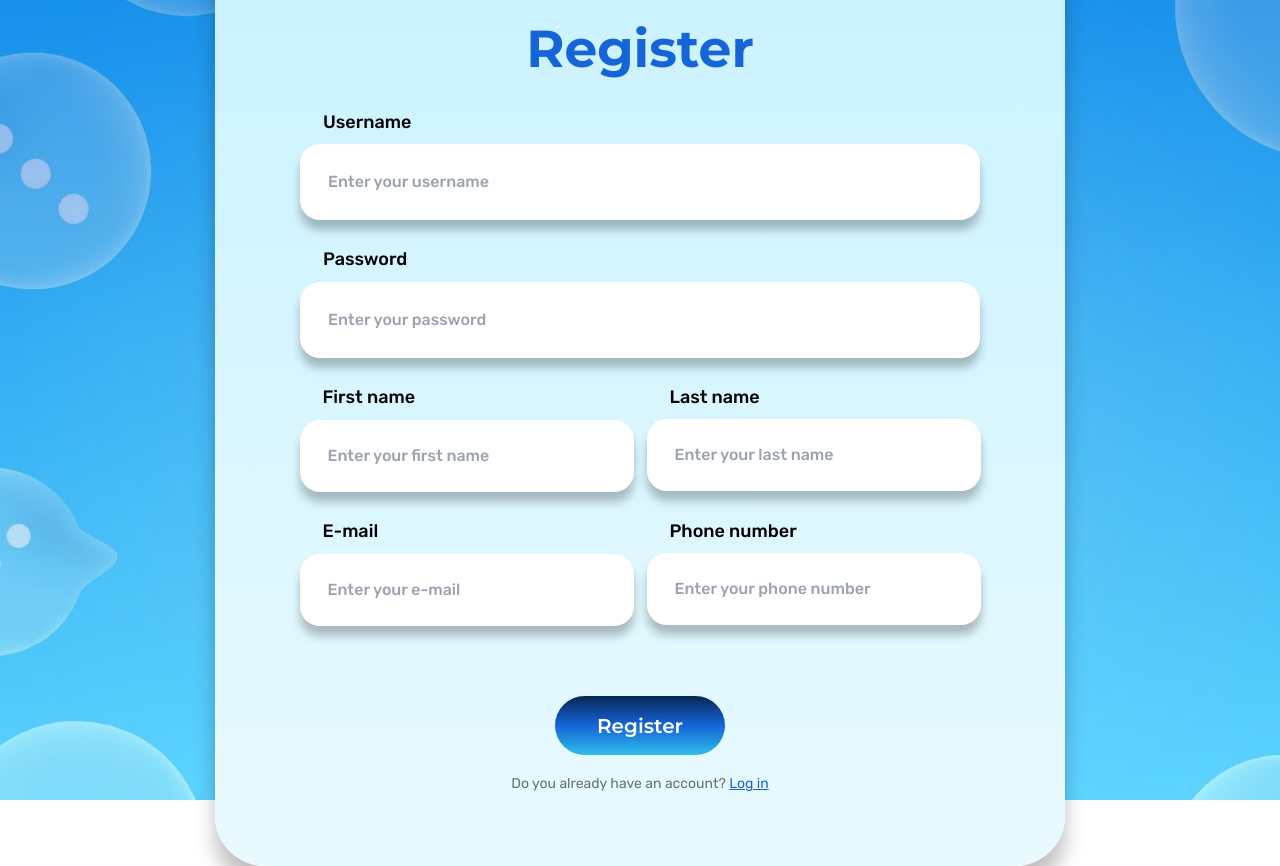
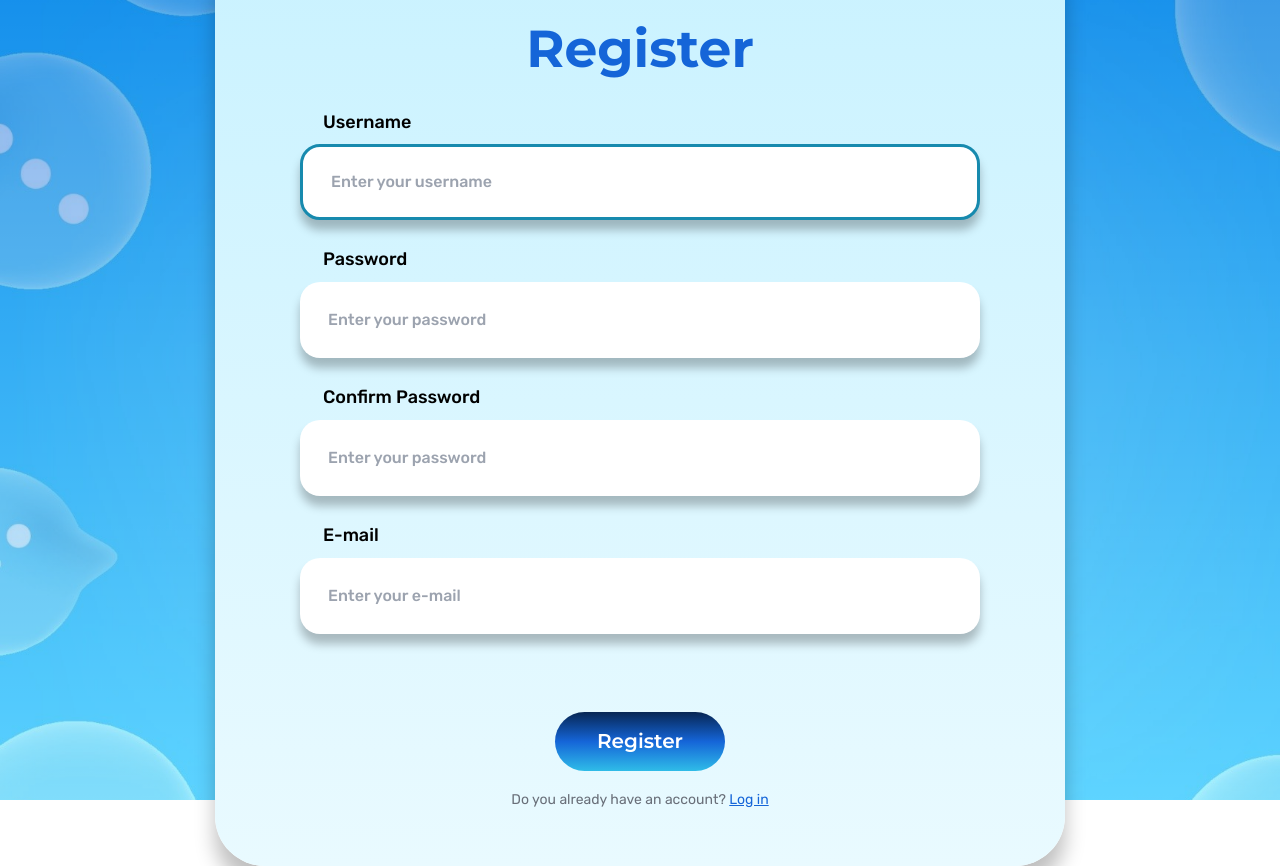
Before and after one commit to FairyFay404/Chic-Chat, a React (Vite) app in the folder client/: page /register in a window 1280 px wide. Built offline with nearby package versions, Linux system fonts and the light colour scheme.

Commit message:
Add show err of Signin & Register + Addfriend Comp

```diff
--- a/client/index.html
+++ b/client/index.html
@@ -2,7 +2,7 @@
 <html lang="en">
   <head>
     <meta charset="UTF-8" />
-    <link rel="icon" type="image/svg+xml" href="/vite.svg" />
+    <link rel="icon" type="image/svg+xml" href="/ChicChatLOGO.png" />
     <meta name="viewport" content="width=device-width, initial-scale=1.0" />
     <title>Chic-Chat</title>
   </head>
--- a/client/src/components/Register.jsx
+++ b/client/src/components/Register.jsx
@@ -1,52 +1,64 @@
-import React,{useState} from 'react'
+import React, { useState } from 'react'
 import axios from 'axios'
 import { useNavigate } from "react-router-dom";
 
 export default function Register() {
-    const [username,setUsername] = useState('');
-    const [password,setPassword] = useState('');
-    const [firstname,setFirstname] = useState('');
-    const [lastname,setLastname] = useState('');
-    const [email,setEmail] = useState('');
-    const [phonenumber,setPhonenumber] = useState('');
-    const [error,setError] = useState(false)
+    const [username, setUsername] = useState('');
+    const [password, setPassword] = useState('');
+    const [confirmPassword, setConfirmPassword] = useState("");
+    const [email, setEmail] = useState('');
+
+    const [error, setError] = useState(false);
+    const [textError, setTextError] = useState("");
+    const [errorUsername, setErrorUsername] = useState(false)
+    const [errorPassword, setErrorPassword] = useState(false)
+    const [errorConfirmPassword, setErrorConfirmPassword] = useState(false)
+    const [errorEmail, setErrorEmail] = useState(false)
 
     const navigate = useNavigate();
 
-    const handleSubmit = async (e)=>{
+    const handleSubmit = async (e) => {
 
         e.preventDefault();
-        if(username.trim().length == 0 || password.trim().length==0||firstname.trim().length==0||lastname.trim().length==0||email.trim().length==0||phonenumber.trim().length==0){
+        if (username.trim().length == 0 || password.trim().length == 0 || confirmPassword.trim().length == 0 || email.trim().length == 0 ){
             setError(true);
+            setTextError("Please fill out all");
+        }else if(password.trim() != confirmPassword.trim()){ // Password != confirmPassword
+            setError(true);
+            setTextError("Password and Confirm password don't match");
+            setErrorPassword(true)
+            setErrorConfirmPassword(true)
         }
         else {
-            const res = await axios.post('http://localhost:3000/api/register',{
+            const res = await axios.post('http://localhost:3000/api/register', {
                 username: username,
                 password: password,
-                fName: firstname,
-                lName: lastname,
                 email: email,
-                phoneNum: phonenumber,
             });
 
             alert(res.data.message)
-            if(res.data.status == "success"){
+            if (res.data.status == "success") {
+                setError(false);
+                setErrorUsername(false);
+                setErrorPassword(false);
+                setErrorConfirmPassword(false);
+                setErrorEmail(false)
                 navigate("/");
             }
-            else{
+            else {
                 console.log(res.err)
                 navigate("/register");
             }
 
         }
 
-        console.log(username,password,firstname,lastname,email,phonenumber)
+        console.log(username, password, email)
     }
 
     return (
         <>
-        <div className="bg-gradient-to-b from-[#1565D8] to-[#9EE8FF] h-screen">
-                <div className="w-full h-screen bg-no-repeat bg-cover" style={{backgroundImage: `url("/Wallpaper.png")`}}>
+            <div className="bg-gradient-to-b from-[#1565D8] to-[#9EE8FF] h-screen">
+                <div className="w-full h-screen bg-no-repeat bg-cover" style={{ backgroundImage: `url("/Wallpaper.png")` }}>
                     <div className="flex flex-row justify-center items-center h-full">
                         <div className="w-[850px] h-[931px] rounded-[50px] bg-gradient-to-b from-[#C9F2FF] from-0% to-[#E9FAFF] to-67% shadow-[0_20px_20px_rgba(0,0,0,0.25)]">
                             <div className="flex flex-col justify-center items-center font-Rubik">
@@ -54,37 +66,25 @@ export default function Register() {
                                 <form onSubmit={handleSubmit}>
                                     <div className="flex flex-col justify-center items-center gap-[28px]">
                                         <div className="username">
-                                        <p className='font-medium text-[18px] ps-[23px] pb-[11px] leading-[22px]'>Username</p>
-                                        <input type="text" id='box_username' className='w-[680px] h-[76px] rounded-[20px] ps-[28px] shadow-[0_10px_10px_rgba(0,0,0,0.25)] placeholder:font-medium focus:border-[3px] focus:border-[#178AAE] focus:outline-0' placeholder='Enter your username' onChange={e=>setUsername(e.target.value)}/>
-                                    </div>
-                                    <div className="password">
-                                        <p className='font-medium text-[18px] ps-[23px] pb-[11px] leading-[23px]'>Password</p>
-                                        <input type="password" id='box_password' className='w-[680px] h-[76px] rounded-[20px] ps-[28px] shadow-[0_10px_10px_rgba(0,0,0,0.25)] placeholder:font-medium focus:border-[3px] focus:border-[#178AAE] focus:outline-0' placeholder='Enter your password' onChange={e=>setPassword(e.target.value)} />
-                                    </div>
-                                    <div className="fullname flex flex-row justify-center items-center gap-[13px]">
-                                        <div className="firstname">
-                                            <p className='font-medium text-[18px] ps-[23px] pb-[11px] leading-[23px]'>First name</p>
-                                            <input type="text" id='box_firstname'className='w-[334px] h-[72px] rounded-[20px] ps-[28px] shadow-[0_10px_10px_rgba(0,0,0,0.25)] placeholder:font-medium focus:border-[3px] focus:border-[#178AAE] focus:outline-0' placeholder='Enter your first name' onChange={e=>setFirstname(e.target.value)}/>
+                                            <p className='font-medium text-[18px] ps-[23px] pb-[11px] leading-[22px]'>Username</p>
+                                            <input type="text" id='box_username' className={` ${errorUsername ? "border-[#FF0000] border-[3px]" : "focus:border-[3px] focus:border-[#178AAE] "} w-[680px] h-[76px] rounded-[20px] ps-[28px] pr-[30px] shadow-[0_10px_10px_rgba(0,0,0,0.25)] placeholder:font-medium focus:outline-0`} autoFocus placeholder='Enter your username' onChange={e => setUsername(e.target.value)} />
                                         </div>
-                                        <div className="lastname">
-                                            <p className='font-medium text-[18px] ps-[23px] pb-[11px] leading-[21px]'>Last name</p>
-                                            <input type="text" id='box_lastname' className='w-[334px] h-[72px] rounded-[20px] ps-[28px] shadow-[0_10px_10px_rgba(0,0,0,0.25)] placeholder:font-medium focus:border-[3px] focus:border-[#178AAE] focus:outline-0' placeholder='Enter your last name' onChange={e=>setLastname(e.target.value)}/>
+                                        <div className="password">
+                                            <p className='font-medium text-[18px] ps-[23px] pb-[11px] leading-[23px]'>Password</p>
+                                            <input type="password" id='box_password' className={` ${errorPassword ? "border-[#FF0000] border-[3px]" : "focus:border-[3px] focus:border-[#178AAE] "} w-[680px] h-[76px] rounded-[20px] ps-[28px] pr-[30px] shadow-[0_10px_10px_rgba(0,0,0,0.25)] placeholder:font-medium focus:outline-0`}  placeholder='Enter your password' onChange={e => setPassword(e.target.value)} />
                                         </div>
-                                    </div>
-                                    <div className="EmailandPhone flex flex-row justify-center items-center gap-[13px]">
+                                        <div className="Confirm password">
+                                            <p className='font-medium text-[18px] ps-[23px] pb-[11px] leading-[23px]'>Confirm Password</p>
+                                            <input type="password" id='box_password' className={` ${errorConfirmPassword ? "border-[#FF0000] border-[3px]" : "focus:border-[3px] focus:border-[#178AAE] "} w-[680px] h-[76px] rounded-[20px] ps-[28px] pr-[30px] shadow-[0_10px_10px_rgba(0,0,0,0.25)] placeholder:font-medium focus:outline-0`}  placeholder='Enter your password' onChange={e => setConfirmPassword(e.target.value)} />
+                                        </div>
                                         <div className="email">
                                             <p className='font-medium text-[18px] ps-[23px] pb-[11px] leading-[23px]'>E-mail</p>
-                                            <input type="email" id='box_email' className='w-[334px] h-[72px] rounded-[20px] ps-[28px] shadow-[0_10px_10px_rgba(0,0,0,0.25)] placeholder:font-medium focus:border-[3px] focus:border-[#178AAE] focus:outline-0' placeholder='Enter your e-mail' onChange={e=>setEmail(e.target.value)}/>
+                                            <input type="email" id='box_email' className={` ${errorEmail ? "border-[#FF0000] border-[3px]" : "focus:border-[3px] focus:border-[#178AAE] "} w-[680px] h-[76px] rounded-[20px] ps-[28px] pr-[30px] shadow-[0_10px_10px_rgba(0,0,0,0.25)] placeholder:font-medium focus:outline-0`}  placeholder='Enter your e-mail' onChange={e => setEmail(e.target.value)} />
                                         </div>
-                                        <div className="phonenumber">
-                                            <p className='font-medium text-[18px] ps-[23px] pb-[11px] leading-[21px]'>Phone number</p>
-                                            <input type="text" id='box_phonenumber' className='w-[334px] h-[72px] rounded-[20px] ps-[28px] shadow-[0_10px_10px_rgba(0,0,0,0.25)] placeholder:font-medium focus:border-[3px] focus:border-[#178AAE] focus:outline-0' placeholder='Enter your phone number' onChange={e=>setPhonenumber(e.target.value)}/>
+                                        <div className={`w-full ml-[22px] ${error ? "" : "hidden"}`}>
+                                             <label id='alert-text' className='text-start text-red-700 '><img src="/error-icon.png" className='inline' /> {textError}</label>
                                         </div>
-                                    </div>
-                                    <div className="w-[100%]">
-                                        {error?<label id='alert-text' className='text-start text-red-700 '><img src="/error-icon.png" className='inline' /> Invalid username. Please try again. (Username must be English.)</label>:""}
-                                    </div>
-                                    <button type="submit" className=' w-[170px] h-[59px] text-[20px] mt-[14.7px] font-semibold text-white font-Montserrat rounded-[50px] bg-gradient-to-b from-[#072653] via-[#1565D8] to-[#2FBCE8] hover:border-[2px] hover:border-[#178AAE] transition duration-300 ease-in-out hover:scale-110'>Register</button>
+                                        <button type="submit" className={`${error ? "" : "mt-[50px]"} w-[170px] h-[59px] text-[20px] font-semibold text-white font-Montserrat rounded-[50px] bg-gradient-to-b from-[#072653] via-[#1565D8] to-[#2FBCE8] hover:border-[2px] hover:border-[#178AAE] transition duration-300 ease-in-out hover:scale-110`}>Register</button>
                                     </div>
                                 </form>
                                 <p className='font-normal text-[14px] text-[#696F79] pt-[20px] leading-[17px]'>Do you already have an account? <a href="/" className='text-[#1565D8] underline decoration-solid '>Log in</a> </p>
--- a/client/src/components/Signin.jsx
+++ b/client/src/components/Signin.jsx
@@ -8,29 +8,37 @@ export default function Signin() {
     const [username, setUsername] = useState("");
     const [password, setPassword] = useState("");
 
-    function toRegister(){
+    const [error, setError] = useState(false);
+    const [textError, setTextError] = useState("Meaw");
+    const [errorUsername, setErrorUsername] = useState(false);
+    const [errorPassword, setErrorPassword] = useState(false);
+
+    function toRegister() {
         navigate("/register");
     }
 
-    async function handleSignin(){
+    async function handleSignin() {
         // POST request for check password is correct ?
         const res = await axios.post('http://localhost:3000/api/login', {
             username: username,
             password: password
         });
 
-        if(res.data.status == "success"){
+        if (res.data.status == "success") {
             alert(res.data.message);
             // set any token localStorage
-            console.log("token: "+res.data.token);
+            console.log("token: " + res.data.token);
             localStorage.setItem("token-access", res.data.token);
             navigate("/home");
         }
-        else{
+        else {
+
+            // if wrong username
+            // else wrong Password
+
             alert(res.data.message);
-            navigate("/");
+            // navigate("/");
         }
-        // console.log(username + password);
 
     }
 
@@ -38,7 +46,7 @@ export default function Signin() {
     return (
         <>
             <div className="bg-gradient-to-b from-[#1565D8] to-[#9EE8FF] h-screen ">
-                <div className="w-full h-screen bg-no-repeat bg-cover" style={{backgroundImage: `url("/Wallpaper.png")`}}>
+                <div className="w-full h-screen bg-no-repeat bg-cover" style={{ backgroundImage: `url("/Wallpaper.png")` }}>
                     <div className="flex flex-row justify-center items-center h-full">
                         <div className="w-[850px] h-[682px] rounded-[50px] bg-gradient-to-b from-[#C9F2FF] from-0% to-[#E9FAFF] to-67%">
                             <div className="flex flex-col items-center mt-[80px]">
@@ -47,19 +55,22 @@ export default function Signin() {
                                 <p className="after:content-['*'] after:ml-0.5 after:text-red-500
                                     text-[#000000] font-Rubik font-medium text-[18px] leading-[120%] self-start ml-[108px] mt-[39px]
                                 ">Username</p>
-                                <input type="text" className="w-[680px] h-[76px] pl-[28px] rounded-[20px] shadow_1 mt-[11px]
-                                    text-[#072653] font-Rubik font-medium border-[0px] focus:border-[3px] focus:border-[#178AAE] focus:outline-0
-                                    " placeholder="Enter your username" onChange={e => setUsername(e.target.value)} autoFocus/>
+                                <input type="text" className={`${errorUsername ? "border-[#FF0000] border-[3px]" : "focus:border-[3px] focus:border-[#178AAE]"} w-[680px] h-[76px] pl-[28px] pr-[30px] rounded-[20px] shadow_1 mt-[11px]
+                                    text-[#072653] font-Rubik font-medium border-[0px]  focus:outline-0
+                                    `} placeholder="Enter your username" onChange={e => setUsername(e.target.value)} autoFocus />
                                 <p className="after:content-['*'] after:ml-0.5 after:text-red-500
                                     text-[#000000] font-Rubik font-medium text-[18px] leading-[120%] self-start ml-[108px] mt-[28px]
                                     ">Password</p>
-                                <input type="password" className="w-[680px] h-[76px] pl-[28px] rounded-[20px] shadow_1 mt-[11px]
-                                    text-[#072653] font-Rubik font-medium border-[0px] focus:border-[3px] focus:border-[#178AAE] focus:outline-0
-                                    " placeholder="Enter your password"  onChange={e => setPassword(e.target.value)}/>
-                                <button className="w-[170px] h-[59px] rounded-[50px] mt-[90px] bg-gradient-to-b from-[#072653] from-3% via-[#1565D8] via-40% to-[#2FBCE8] to-96%
+                                <input type="password" className={`${errorPassword ? "border-[#FF0000] border-[3px]" : "focus:border-[3px] focus:border-[#178AAE]"} w-[680px] h-[76px] pl-[28px] pr-[30px] rounded-[20px] shadow_1 mt-[11px]
+                                    text-[#072653] font-Rubik font-medium border-[0px]  focus:outline-0
+                                    `} placeholder="Enter your password" onChange={e => setPassword(e.target.value)} />
+                                <div className={`self-start ml-[113px] mt-[27px] ${error ? "" : "hidden"}`}>
+                                    <label id='alert-text' className='text-start text-red-700 '><img src="/error-icon.png" className='inline' /> {textError}</label>
+                                </div>
+                                <button className={` ${error ? "mt-[29px]" : "mt-[73px]"} w-[170px] h-[59px] rounded-[50px]   bg-gradient-to-b from-[#072653] from-3% via-[#1565D8] via-40% to-[#2FBCE8] to-96%
                                     text-[#FFFFFF] font-Montserrat font-semibold text-[20px] leading-[24px] cursor-pointer
                                      hover:border-[#178AAE] transition duration-300 ease-in-out hover:scale-110
-                                    " onClick={handleSignin}>Sign in</button>
+                                    `} onClick={handleSignin}>Sign in</button>
                                 <p className="mt-[20px] text-[#696F79] font-Rubik font-normal text-[14px]">I don’t have an account? <span className="text-[#1565D8] underline cursor-pointer" onClick={toRegister}>Register </span></p>
                             </div>
                         </div>
```
Also changed, not shown: client/src/components/HomeProfile.jsx (+4 -3 lines), client/src/components/subcomponents/AddFriend.jsx (+25 -3 lines).
